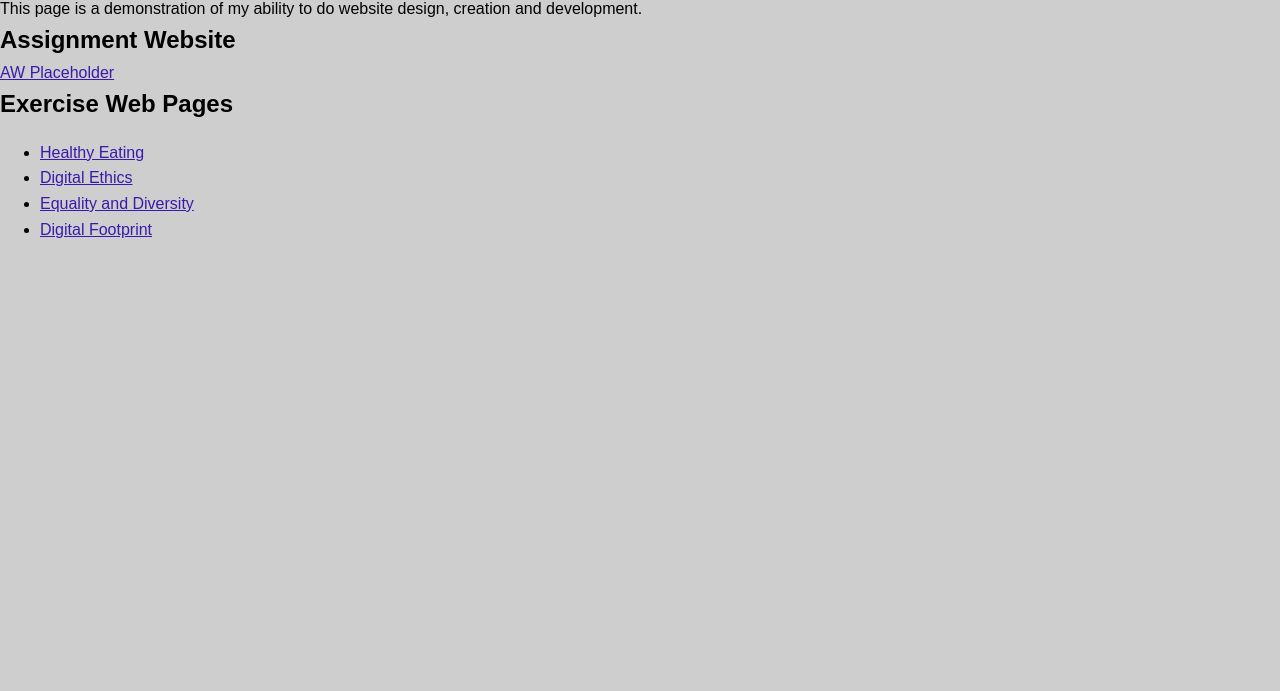
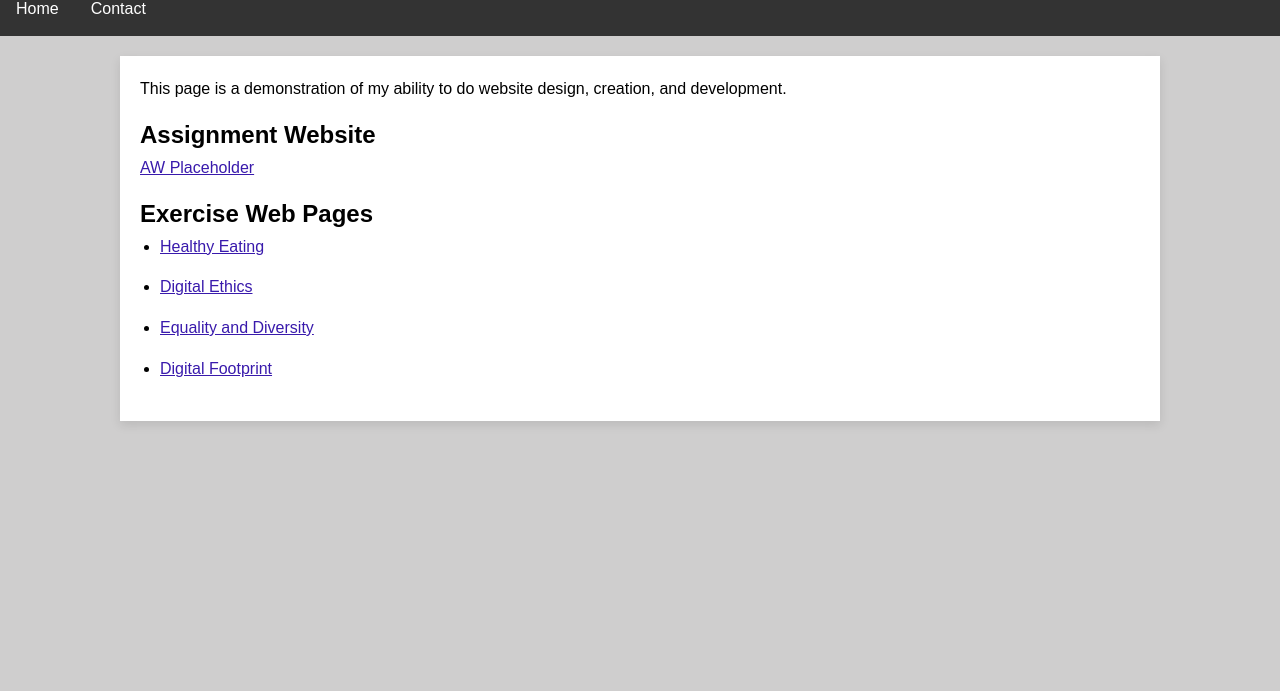
Before and after one commit to 11194099BCLEE/11194099BCLEE.github.io, a plain HTML site: page WebDev.html in a window 1280 px wide. Shown: the part 109-800 px from the top of the page. Drawn offline with Linux system fonts and the light colour scheme.

Commit message:
web dev
css

```diff
--- a/WebDev.html
+++ b/WebDev.html
@@ -3,10 +3,10 @@
 <head>
   <meta charset="UTF-8" />
   <meta name="viewport" content="width=device-width, initial-scale=1.0"/>
-    <title>WebDev</title>
+  <title>Website Design and Creation</title>
   <style>
-        /* Grouping Selectors */
-        body, h1, h2, h3, p {
+    /* Reset and font styling */
+    body, h1, h2, h3, p, ul, li {
       margin: 0;
       padding: 0;
       font-family: Arial, sans-serif;
@@ -17,26 +17,25 @@
       line-height: 1.6;
     }
 
-        /* Header Styling with Box Model and Positioning */
+    /* Header Styling */
     .header {
       background-color: #391aac;
       color: white;
       padding: 20px;
       text-align: center;
-          position: relative;
       box-shadow: 0 4px 8px rgba(0, 0, 0, 0.3);
     }
 
+    /* Navigation Bar */
     nav {
       background-color: #333;
     }
 
-        /* Navigation Menu */
     #navbar {
-          list-style: none;
+      list-style-type: none;
+      margin: 0;
+      padding: 0;
       overflow: hidden;
-          padding: 0;
-          margin: 0;
     }
 
     #navbar li {
@@ -51,7 +50,6 @@
       text-decoration: none;
     }
 
-        /* Dynamic Pseudo-classes */
     #navbar li a:hover {
       background-color: #111;
     }
@@ -60,22 +58,27 @@
       color: #ccc;
     }
 
-        /* Page Container using Box Model */
+    /* Container Styling */
     .container {
       max-width: 1000px;
       margin: 20px auto;
       padding: 20px;
-          background: #fff;
+      background: white;
       box-shadow: 0 4px 10px rgba(0, 0, 0, 0.1);
     }
 
-        #about {
-          text-align: left;
-          margin-bottom: 10px;
+    .container h1 {
+      margin-bottom: 20px;
     }
 
-        .container p {
+    .container ul {
+      margin-left: 20px;
+      margin-bottom: 20px;
+    }
+
+    .container p, .container a {
       margin-bottom: 15px;
+      display: block;
     }
 
     a {
@@ -86,7 +89,7 @@
       text-decoration: underline;
     }
 
-        /* Responsive Design */
+    /* Responsive Nav */
     @media (max-width: 768px) {
       #navbar li {
         float: none;
@@ -94,20 +97,24 @@
     }
   </style>
 </head>
+<body>
+
+  <div class="header">
+    <h1>Website Design and Creation</h1>
+  </div>
+
   <nav>
     <ul id="navbar">
       <li><a href="Index.html">Home</a></li>
       <li><a href="Contact.html">Contact</a></li>
     </ul>
   </nav>
-<body>
-<h1>Website Design and Creation</h1>
-    <P>
-        This page is a demonstration of my ability to do website design, creation and development.
-    </P>
+
+  <div class="container">
+    <p>This page is a demonstration of my ability to do website design, creation, and development.</p>
+
     <h2>Assignment Website</h2>
-<a href="???">AW Placeholder</a>
-
+    <a href="#">AW Placeholder</a>
 
     <h2>Exercise Web Pages</h2>
     <ul>
@@ -116,4 +123,7 @@
       <li><a href="Equality.html">Equality and Diversity</a></li>
       <li><a href="Digitalfootprint.html">Digital Footprint</a></li>
     </ul>
+  </div>
+
 </body>
+</html>
```
Lines whose indentation alone changed are shown as unchanged.
